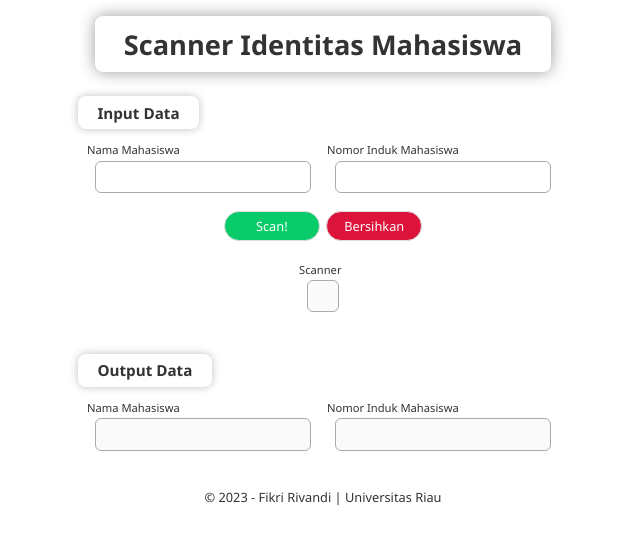
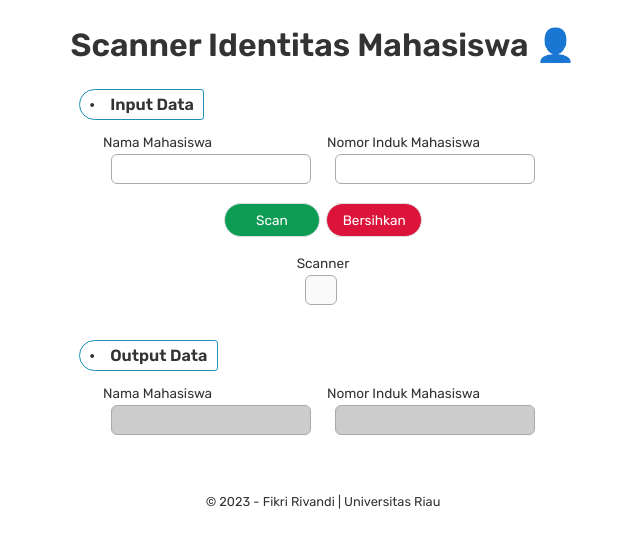
Before and after one commit to freack21/UTS-TBA, a plain HTML site: page index.html in a window 1280 px wide. Shown: the whole page, without its empty margins (317-957 px from the left). Drawn offline with Linux system fonts and the light colour scheme.

Commit message:
feat[subtitle]: add

```diff
--- a/index.html
+++ b/index.html
@@ -10,9 +10,9 @@
     </head>
     <body>
         <div class="container">
-            <p class="title">Scanner Identitas Mahasiswa</p>
+            <p class="title"><span>Scanner</span> Identitas Mahasiswa 👤</p>
             <div>
-                <p class="subtitle">Input Data</p>
+                <p class="subtitle">&centerdot; &ensp; Input Data</p>
                 <div class="inputCard">
                     <div class="inputField">
                         <label for="namaInput">Nama Mahasiswa</label>
@@ -25,7 +25,7 @@
                 </div>
             </div>
             <div class="buttonInputCard">
-                <button id="submitBtn">Scan!</button>
+                <button id="submitBtn">Scan</button>
                 <button id="clearBtn">Bersihkan</button>
             </div>
             <div class="scannerCard">
@@ -48,7 +48,7 @@
                 >
             </div>
             <div>
-                <p class="subtitle">Output Data</p>
+                <p class="subtitle">&centerdot; &ensp; Output Data</p>
                 <div class="outputCard">
                     <div class="inputField">
                         <label for="namaOutput">Nama Mahasiswa</label>
--- a/src/js/index.js
+++ b/src/js/index.js
@@ -111,11 +111,12 @@ async function scan() {
     isProcessing = true;
     const valueNama = namaInput.value;
     const valueNim = nimInput.value;
+    statusFieldNama.style.display = "none";
+    statusFieldNim.style.display = "none";
 
     if (valueNama) {
         namaOutput.value = "";
         statusFieldScan.style.display = "block";
-        statusFieldNama.style.display = "none";
         for (let i = 0; i < valueNama.length; i++) {
             for (let j = 0; j < chars.length; j++) {
                 scannerInput.value = chars[j];
@@ -142,18 +143,17 @@ async function scan() {
         if (namaInput.value == namaOutput.value) {
             statusNama.classList.add("confirm");
             statusNama.classList.remove("unconfirm");
-            statusNama.innerText = " Nama dikenali!";
+            statusNama.innerText = " Nama dikenali !";
         } else {
             statusNama.classList.add("unconfirm");
             statusNama.classList.remove("confirm");
-            statusNama.innerText = " Nama tidak dikenali!";
+            statusNama.innerText = " Nama tidak dikenali !";
         }
     }
 
     if (valueNim) {
         nimOutput.value = "";
         statusFieldScan.style.display = "block";
-        statusFieldNim.style.display = "none";
         for (let i = 0; i < valueNim.length; i++) {
             for (let j = 0; j < numbers.length; j++) {
                 scannerInput.value = numbers[j];
--- a/src/style/global.css
+++ b/src/style/global.css
@@ -1,11 +1,12 @@
-/*? global clearing */
+@import url("https://fonts.googleapis.com/css2?family=Rubik:ital,wght@0,400;0,600;1,400;1,600&display=swap");
+
 *,
 html,
 body {
     margin: 0;
     padding: 0;
     box-sizing: border-box;
-    font-family: "Poppins", "Segoe UI", Tahoma, Geneva, Verdana, sans-serif;
+    font-family: "Rubik", "Helvetica", Tahoma, Geneva, Verdana, sans-serif;
     color: #333;
 }
 
@@ -21,7 +22,7 @@ input {
     padding: 0.4rem 0.5rem;
     border-radius: 6px;
     outline: none;
-    margin: 0.1rem 0.5rem;
+    margin: 0.2rem 0.5rem;
 }
 
 input:focus {
@@ -30,17 +31,17 @@ input:focus {
 }
 
 label {
-    font-size: 0.7rem;
+    font-size: 0.85rem;
 }
 
 button {
-    padding: 0.3rem 0.6rem;
+    padding: 0.5rem 0.6rem;
     width: 6rem;
     border-radius: 50px;
     border: 1px solid #ddd;
     margin: 0 0.2rem;
     cursor: pointer;
-    font-size: 0.8rem;
+    font-size: 0.85rem;
 }
 
 button:hover {
@@ -60,22 +61,25 @@ button:hover {
 
 .title {
     font-weight: 650;
-    font-size: 1.7rem;
+    font-size: 2rem;
     padding: 0.6rem 1.8rem;
     border-radius: 8px;
-    box-shadow: 0 0 16px rgba(0, 0, 0, 0.4);
 }
 
 .subtitle {
     font-weight: 600;
     font-size: 0.95rem;
-    padding: 0.4rem 1.2rem;
-    border-radius: 8px;
-    box-shadow: 0 0 8px rgba(0, 0, 0, 0.25);
+    padding: 0.3rem 0.6rem;
     max-width: fit-content;
-    margin-top: 1.5rem;
-    margin-left: 1.2rem;
-    margin-bottom: -0.5rem;
+    border: 1px solid rgb(29, 144, 182);
+    color: #333;
+    border-radius: 4px;
+    border-top-left-radius: 20px;
+    border-bottom-left-radius: 20px;
+    margin-top: 1rem;
+    margin-left: 0.25rem;
+    margin-bottom: -0.25rem;
+    font-size: 1.01rem;
 }
 
 .inputCard {
@@ -133,13 +137,18 @@ button:hover {
     text-align: center;
 }
 
+.outputCard input {
+    background-color: #ccc;
+    color: black;
+}
+
 #namaOutput,
 #nimOutput {
     cursor: not-allowed;
 }
 
 #submitBtn {
-    background-color: rgb(10, 203, 106);
+    background-color: rgb(14, 156, 85);
     color: white;
 }
 
@@ -155,14 +164,14 @@ button:hover {
 }
 
 .statusField .confirm {
-    color: rgb(10, 203, 106);
+    color: rgb(16, 125, 71);
 }
 
 .statusField .unconfirm {
-    color: crimson;
+    color: rgb(236, 18, 62);
 }
 
 .credit {
-    margin-top: 1.2rem;
+    margin-top: 2.5rem;
     font-size: 0.8rem;
 }
```
